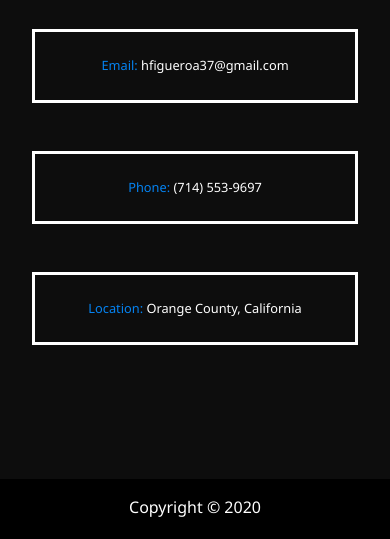
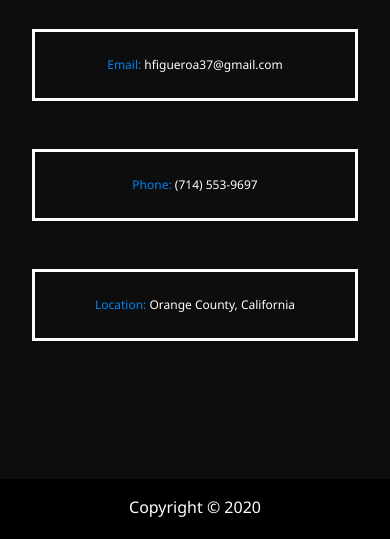
Before and after one commit to devfig37/personal_website, a plain HTML site: page contact.html in a window 390 px wide. Shown: the part 305-844 px from the top of the page. Drawn offline with Linux system fonts and the light colour scheme.

Commit message:
Update main.css

```diff
--- a/css/main.css
+++ b/css/main.css
@@ -299,4 +299,4 @@ main {
     display: inline; }
   .boxes div {
     word-wrap: break-word;
-    font-size: 0.8rem; } }
+    font-size: 0.75rem; } }
```
